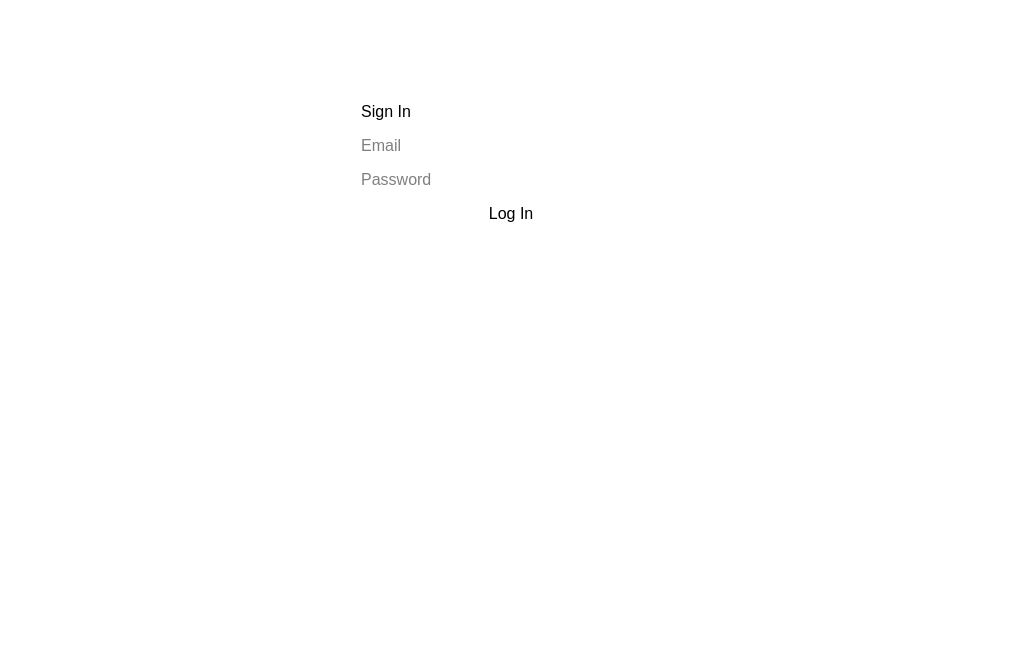
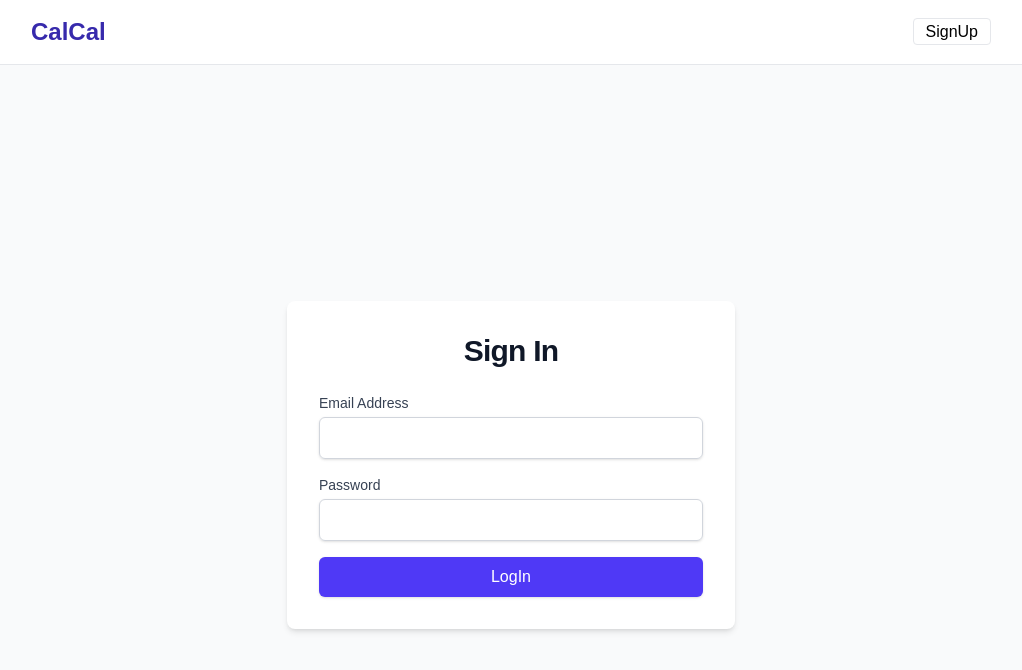
Before and after one commit to MFozanSani/calcal-next, a Next.js app: page /auth/signin in a window 1280 px wide. Shown: the top 670 px of the page, without its empty margins (129-1151 px from the left). Built offline with nearby package versions, Linux system fonts and the light colour scheme; no server answers.

Commit message:
added navbar and supabase migration

```diff
--- a/src/app/auth/signin/page.js
+++ b/src/app/auth/signin/page.js
@@ -15,14 +15,53 @@ export default function SignInPage() {
     })
   }
 
-  return (
-    <div style={{ display: 'flex', justifyContent: 'center', marginTop: '100px' }}>
+  return (<>
+    {/* <div style={{ display: 'flex', justifyContent: 'center', marginTop: '100px' }}>
       <form onSubmit={handleSubmit} style={{ display: 'flex', flexDirection: 'column', gap: '10px', width: '300px' }}>
         <h2>Sign In</h2>
         <input name="email" type="email" placeholder="Email" required />
         <input name="password" type="password" placeholder="Password" required />
         <button type="submit">Log In</button>
       </form>
+    </div> */}
+    <div className="flex min-h-screen items-center justify-center bg-gray-50 px-4">
+      <div className="w-full max-w-md space-y-6 rounded-lg bg-white p-8 shadow-md">
+        <h2 className="text-center text-3xl font-bold tracking-tight text-gray-900">
+          Sign In
+        </h2>
+
+
+        <form className="space-y-4" onSubmit={handleSubmit}>
+
+
+          <div>
+            <label className="block text-sm font-medium text-gray-700">Email Address</label>
+            <input
+              type="email"
+              name="email"
+              required
+              className="mt-1 w-full rounded-md border border-gray-300 px-3 py-2 shadow-sm focus:border-indigo-500 focus:outline-none focus:ring-indigo-500"
+            />
+          </div>
+
+          <div>
+            <label className="block text-sm font-medium text-gray-700">Password</label>
+            <input
+              type="password"
+              required
+              name="password"
+              className="mt-1 w-full rounded-md border border-gray-300 px-3 py-2 shadow-sm focus:border-indigo-500 focus:outline-none focus:ring-indigo-500"
+            />
+          </div>
+
+          <button
+            type="submit"
+            className="w-full rounded-md bg-indigo-600 px-4 py-2 font-medium text-white shadow hover:bg-indigo-700 focus:outline-none disabled:bg-gray-400"
+          >LogIn
+          </button>
+        </form>
+      </div>
     </div>
+  </>
   )
 }
--- a/src/app/layout.js
+++ b/src/app/layout.js
@@ -2,6 +2,8 @@ import { Geist, Geist_Mono } from "next/font/google";
 import "./globals.css";
 // import ThemeProvider from "@/components/ThemeProvider";
 import AuthProvider from "@/components/AuthProvider";
+import NavBar from "@/components/NavBar";
+
 
 const geistSans = Geist({
   variable: "--font-geist-sans",
@@ -25,7 +27,7 @@ export default function RootLayout({ children }) {
       className={`${geistSans.variable} ${geistMono.variable} h-full antialiased`}
       suppressHydrationWarning
     >
-      <body className="min-h-full flex flex-col"><AuthProvider>{children}</AuthProvider></body>
+      <body className="min-h-full flex flex-col"><AuthProvider><NavBar/>{children}</AuthProvider></body>
     </html>
   );
 }
--- /dev/null
+++ b/src/components/NavBar.jsx
@@ -0,0 +1,44 @@
+'use client'
+import { useSession, signOut } from "next-auth/react";
+import Link from "next/link"
+import { usePathname } from "next/navigation";
+
+import { useState } from "react"
+
+
+
+export default function NavBar() {
+    const [dropdown, setDropdown] = useState();
+    const {data:session, status} = useSession()
+    const pathname = usePathname()
+    const isLoginPage = pathname === '/auth/signin' || pathname === '/api/auth/signin'
+    return(
+        <nav className="w-full border-b border-gray-200 bg-white  transition-colors duration-300">
+      <div className="max-w-5xl mx-auto px-4 sm:px-6 lg:px-8">
+        <div className="flex justify-between items-center h-16">
+          <div className="flex-shrink-0 flex items-center">
+            <Link href={'/'} className="text-2xl font-bold text-indigo-800">
+              CalCal
+            </Link>
+          </div>
+
+          <div className="flex items-center space-x-4">
+            {status ==="authenticated" ?
+            <><div><Link href={'/dashboard'}>Dashboard</Link></div>
+            <div className="text-gray-400">|</div>
+            <div className="">{session.user.name || session.user.email}</div>
+            <div className="relative" onMouseOver={()=>setDropdown(true)} onMouseLeave={()=>setDropdown(false)}>
+                <div className="cursor-pointer border-1 border-gray-200 rounded-[50%] shadow-lg p-1">
+            👤
+
+                </div>
+            {dropdown &&
+            <div className="bg-indigo-300 text-red-900 text-bold absolute cursor-pointer p-2 rounded-md z-50 right-0 top-full" onClick={()=>signOut()}>LogOut</div>
+}
+            </div></>: <div>{isLoginPage ? <Link className="border border-gray-200 py-1 px-3 rounded-sm hover:cursor-pointer hover:text-indigo-600" href={'/register'}>SignUp</Link>:<Link className="border border-gray-200 py-1 px-3 rounded-sm hover:cursor-pointer hover:text-indigo-600" href={'/auth/signin'}>LogIn</Link>}</div> }
+          </div>
+        </div>
+      </div>
+    </nav>
+    )
+}
```
Also changed, not shown: 1 other file (tests, documents, lock files or other folders).
